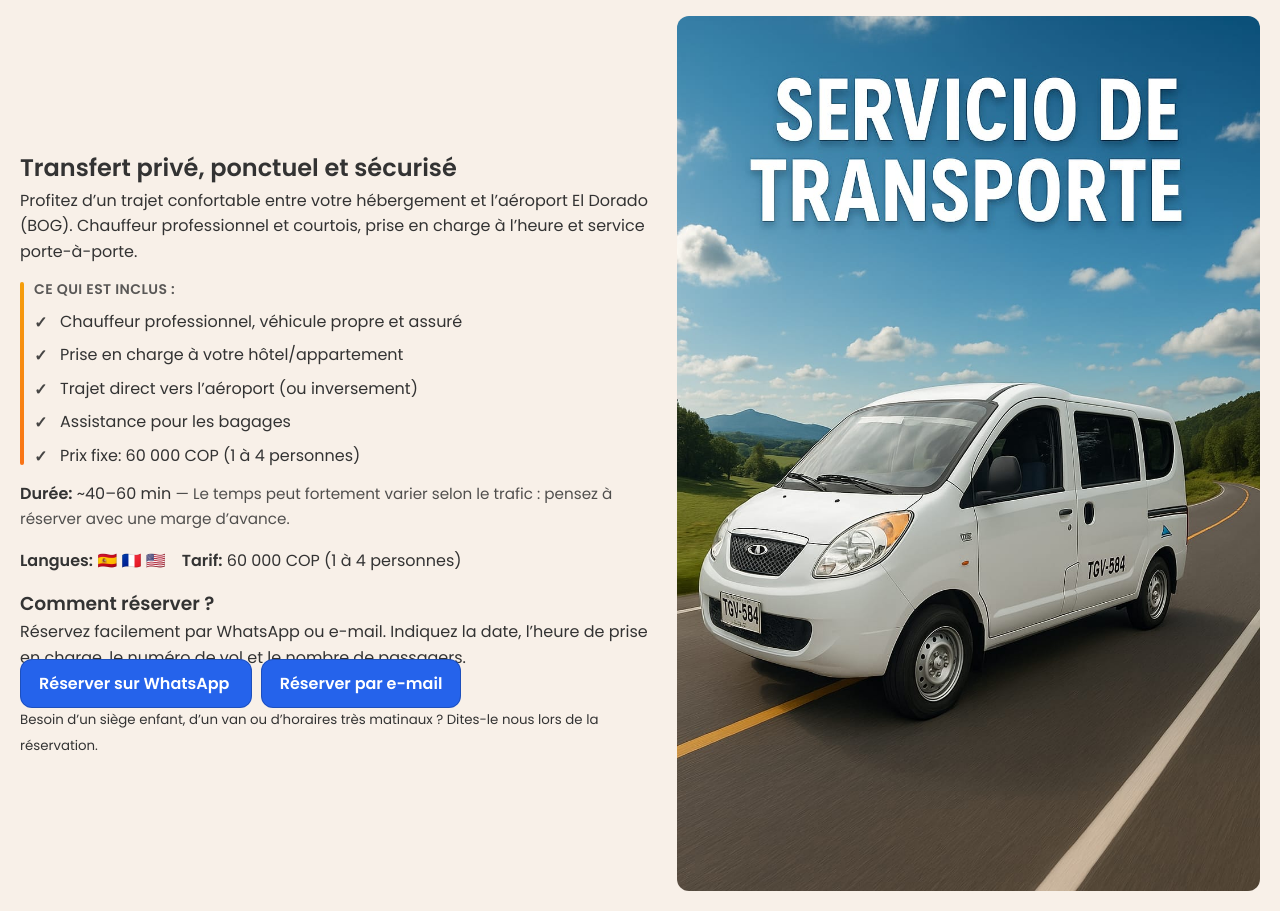
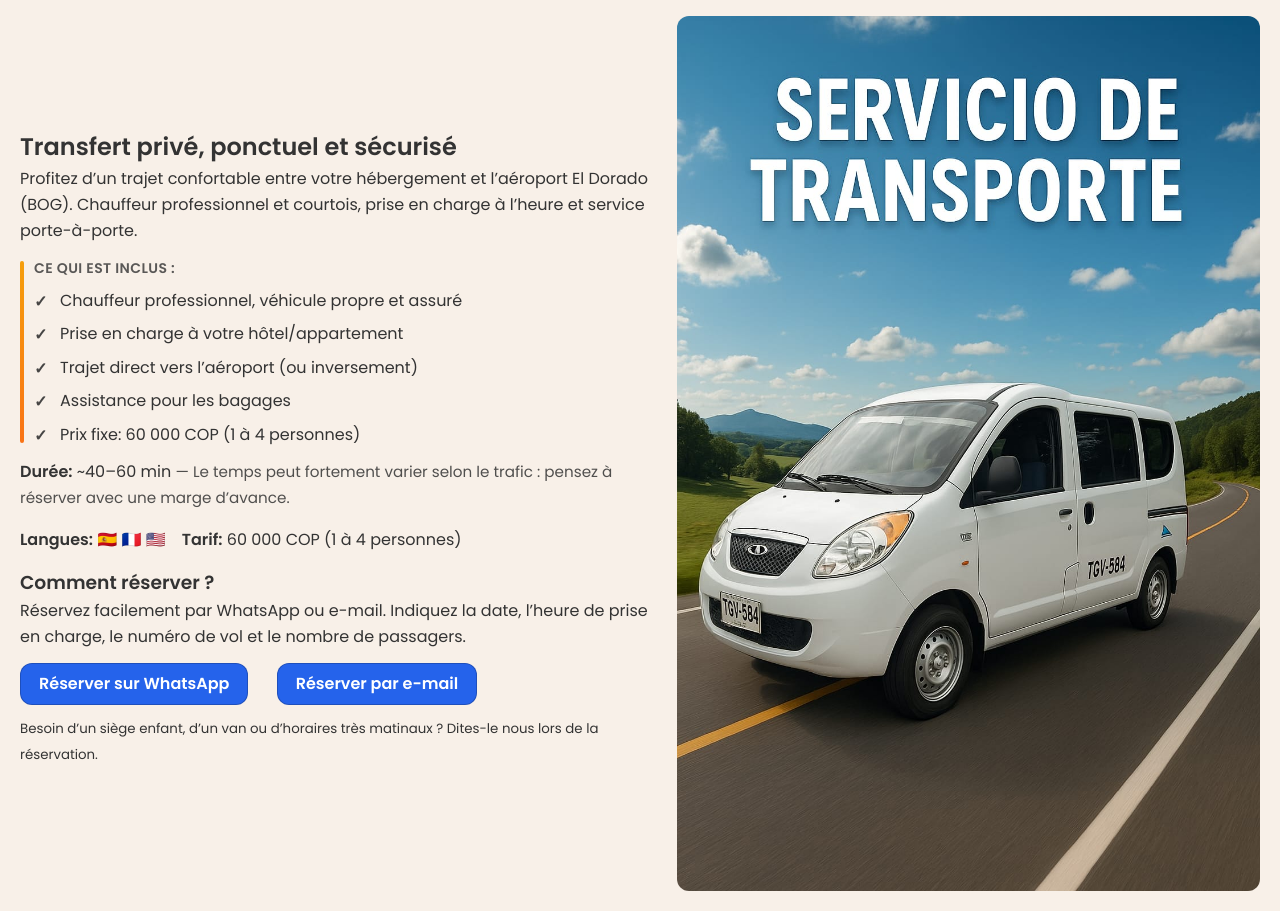
Before and after one commit to aurelienthimotyroux-gif/ohlalatoursbogota, a Flask app: page /transport in a window 1280 px wide. Shown: the part 404-1315 px from the top of the page. Run offline with Flask 3, Linux system fonts and the light colour scheme; some libraries are stand-ins or nearby versions.

Commit message:
chore: redeploy

```diff
--- a/static/style.css
+++ b/static/style.css
@@ -318,3 +318,50 @@ button:focus, a:focus { outline: none !important; box-shadow: none !important; }
   .tour-card{ flex-direction: column !important; }
   .tour-swiper, .tour-card .content{ width: 100%; }
 }
+
+/* rangée de boutons propre, sur sa ligne */
+.cta-row{
+  display: flex;
+  flex-wrap: wrap;
+  gap: 12px;
+  margin: 12px 0 8px;
+  align-items: center;
+  clear: both;           /* au cas où du contenu précédent flotte */
+}
+
+/* boutons robustes (pas inline) */
+.btn-primary{
+  display: inline-flex;
+  align-items: center;
+  justify-content: center;
+  line-height: 1;
+  text-decoration: none;
+}
+
+/* évite que les paragraphes collent visuellement aux boutons */
+.transport-text p{ margin: 0 0 12px; }
+
+/* Met la ligne des boutons sur sa propre rangée */
+.transport-text p:has(> .btn-primary){
+  display: flex;
+  flex-wrap: wrap;
+  gap: 12px;
+  align-items: center;
+  margin: 14px 0 10px;
+  clear: both;
+}
+
+/* Boutons robustes (pas inline qui chevauche le texte) */
+.btn-primary{
+  display: inline-flex;
+  align-items: center;
+  justify-content: center;
+  line-height: 1;
+  text-decoration: none;
+  white-space: nowrap;
+  position: relative;
+  z-index: 1; /* reste au-dessus sans écraser le texte */
+}
+
+/* Le petit paragraphe en dessous respire un peu */
+.transport-text p + p{ margin-top: 10px; }
```
